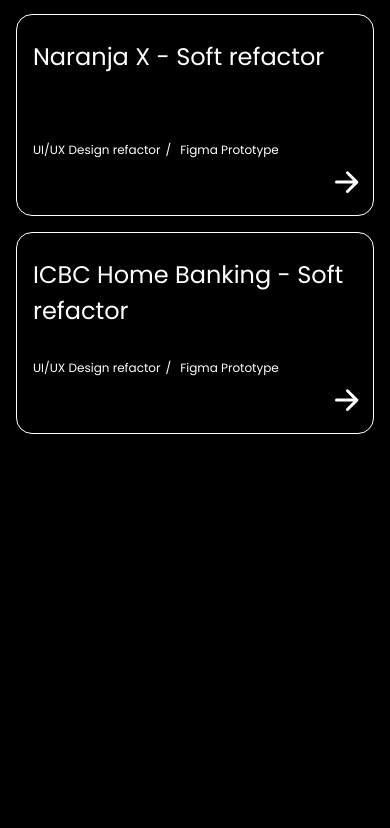
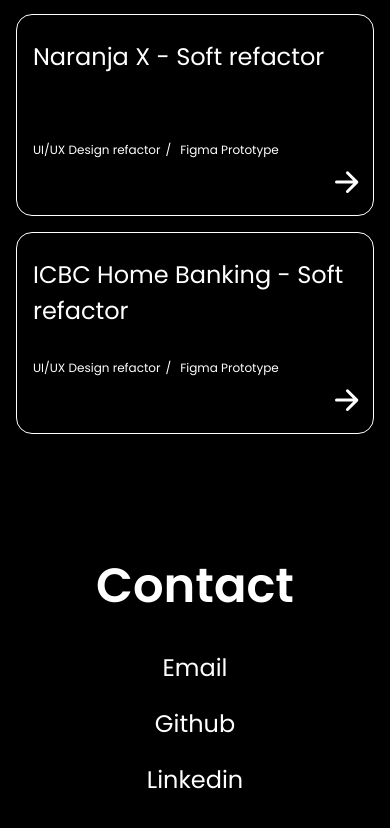
Before and after one commit to tobias-irigoyen/tobiasirigoyen, a Vue app: page / in a window 390 px wide. Shown: the part 2089-2917 px from the top of the page. Before the commit the page ends 2539 px from the top, so only its background shows below. Built offline with nearby package versions, Linux system fonts and the light colour scheme.

Commit message:
(Contact section): Add contact section

```diff
--- a/src/App.vue
+++ b/src/App.vue
@@ -1,13 +1,15 @@
 <script setup lang="ts">
+import headerNav from '../src/views/components/headerNav.vue'
 import heroSection from '../src/views/hero/heroSection.vue'
 import myWorkSection from '../src/views/hero/myWorkSection.vue'
-import headerNav from '../src/views/components/headerNav.vue'
+import contactSection from '../src/views/hero/contactSection.vue'
 </script>
 
 <template>
   <headerNav></headerNav>
   <heroSection></heroSection>
   <myWorkSection></myWorkSection>
+  <contactSection></contactSection>
 </template>
 
 <style scoped></style>
--- a/src/router/index.ts
+++ b/src/router/index.ts
@@ -3,6 +3,15 @@
 const router = createRouter({
   history: createWebHistory(import.meta.env.BASE_URL),
   routes: [],
+  scrollBehavior(to, from, savedPosition) {
+    if (to.hash) {
+      return {
+        el: to.hash,
+        behavior: 'smooth',
+      }
+    }
+    return { top: 0 }
+  },
 })
 
 export default router
--- a/src/views/components/headerNav.vue
+++ b/src/views/components/headerNav.vue
@@ -3,8 +3,8 @@
     <img src="../../assets/logo.svg" class="h-8" />
     <ul>
       <li>
-        <router-link class="text-2xl ml-16" :to="'#my-work'">My Work</router-link>
-        <router-link class="text-2xl ml-16" :to="'#contact'">Contact</router-link>
+        <router-link class="text-2xl ml-16" :to="'/#my-work'">My Work</router-link>
+        <router-link class="text-2xl ml-16" :to="'/#contact'">Contact</router-link>
         <button
           @click="downloadResume"
           class="border border-white py-2 px-3 ml-16 bg-transparent !text-white text-2xl hover:bg-white hover:!text-black hover:cursor-pointer"
--- /dev/null
+++ b/src/views/hero/contactSection.vue
@@ -0,0 +1,126 @@
+<template>
+  <section
+    class="flex flex-col items-center justify-start !mt-[40px] !mb-[40px] pt-[80px] pb-[80px] container"
+    id="contact"
+  >
+    <h2 class="section-title mb-[60px]">Contact</h2>
+    <div>
+      <ul class="flex flex-row contact-links">
+        <li class="me-8">
+          <a
+            class="text-2xl hover:underline w-[101px]"
+            target="_blank"
+            href=":mailto=tobias.irigoyen@gmail.com"
+            >Email
+            <svg
+              class="ms-auto right-arrow hidden"
+              width="48"
+              height="46"
+              viewBox="0 0 48 46"
+              fill="none"
+              xmlns="http://www.w3.org/2000/svg"
+            >
+              <path
+                d="M24.5833 10.3062L37.0833 22.8062L24.5833 35.3062M35.3472 22.8062H10"
+                stroke="white"
+                stroke-width="4"
+                stroke-linecap="round"
+                stroke-linejoin="round"
+              />
+            </svg>
+          </a>
+        </li>
+        <li class="me-8">
+          <a
+            class="text-2xl hover:underline w-[116px]"
+            target="_blank"
+            href="github.com/tobias-irigoyen"
+            >Github
+            <svg
+              class="ms-auto right-arrow hidden"
+              width="48"
+              height="46"
+              viewBox="0 0 48 46"
+              fill="none"
+              xmlns="http://www.w3.org/2000/svg"
+            >
+              <path
+                d="M24.5833 10.3062L37.0833 22.8062L24.5833 35.3062M35.3472 22.8062H10"
+                stroke="white"
+                stroke-width="4"
+                stroke-linecap="round"
+                stroke-linejoin="round"
+              />
+            </svg>
+          </a>
+        </li>
+        <li>
+          <a
+            class="text-2xl hover:underline w-[132px]"
+            target="_blank"
+            href="linkedin.com/in/tobiasirigoyen"
+            >Linkedin
+            <svg
+              class="ms-auto right-arrow hidden"
+              width="48"
+              height="46"
+              viewBox="0 0 48 46"
+              fill="none"
+              xmlns="http://www.w3.org/2000/svg"
+            >
+              <path
+                d="M24.5833 10.3062L37.0833 22.8062L24.5833 35.3062M35.3472 22.8062H10"
+                stroke="white"
+                stroke-width="4"
+                stroke-linecap="round"
+                stroke-linejoin="round"
+              />
+            </svg>
+          </a>
+        </li>
+      </ul>
+    </div>
+  </section>
+</template>
+
+<script setup lang="ts"></script>
+
+<style lang="scss" scoped>
+.contact-links {
+  li {
+    a {
+      display: flex;
+      svg {
+        width: 36px;
+        height: 34.5px;
+      }
+    }
+    a:hover {
+      svg {
+        display: block;
+      }
+    }
+  }
+}
+
+@media all and (max-width: 576px) {
+  .container {
+    padding-top: 60px;
+  }
+  .section-title {
+    margin-bottom: 30px !important;
+  }
+  .contact-links {
+    flex-direction: column;
+    align-items: center;
+    justify-content: center;
+    li {
+      margin: 0;
+      margin-bottom: 1.5rem;
+      a {
+        width: initial;
+      }
+    }
+  }
+}
+</style>
```
